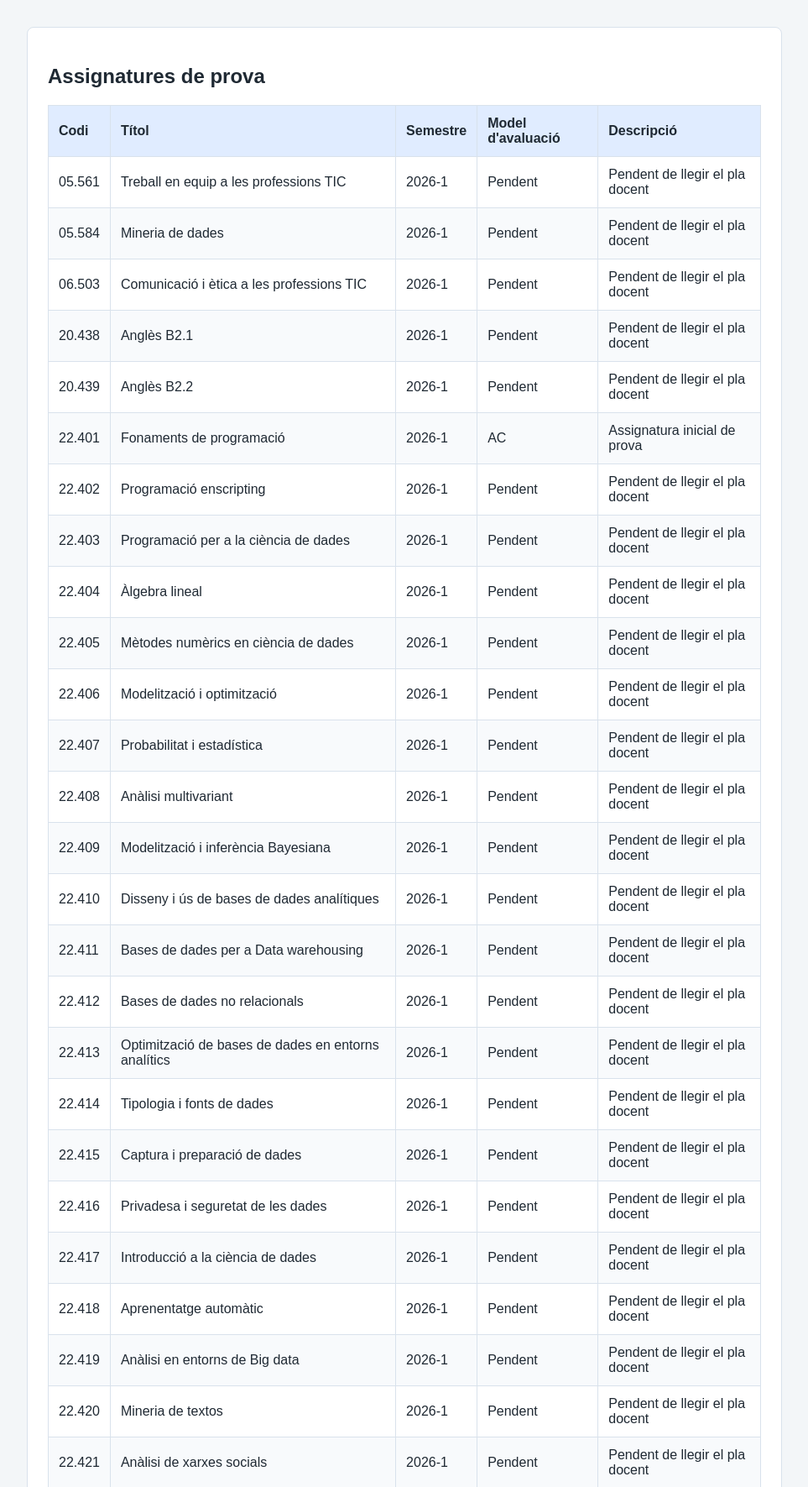
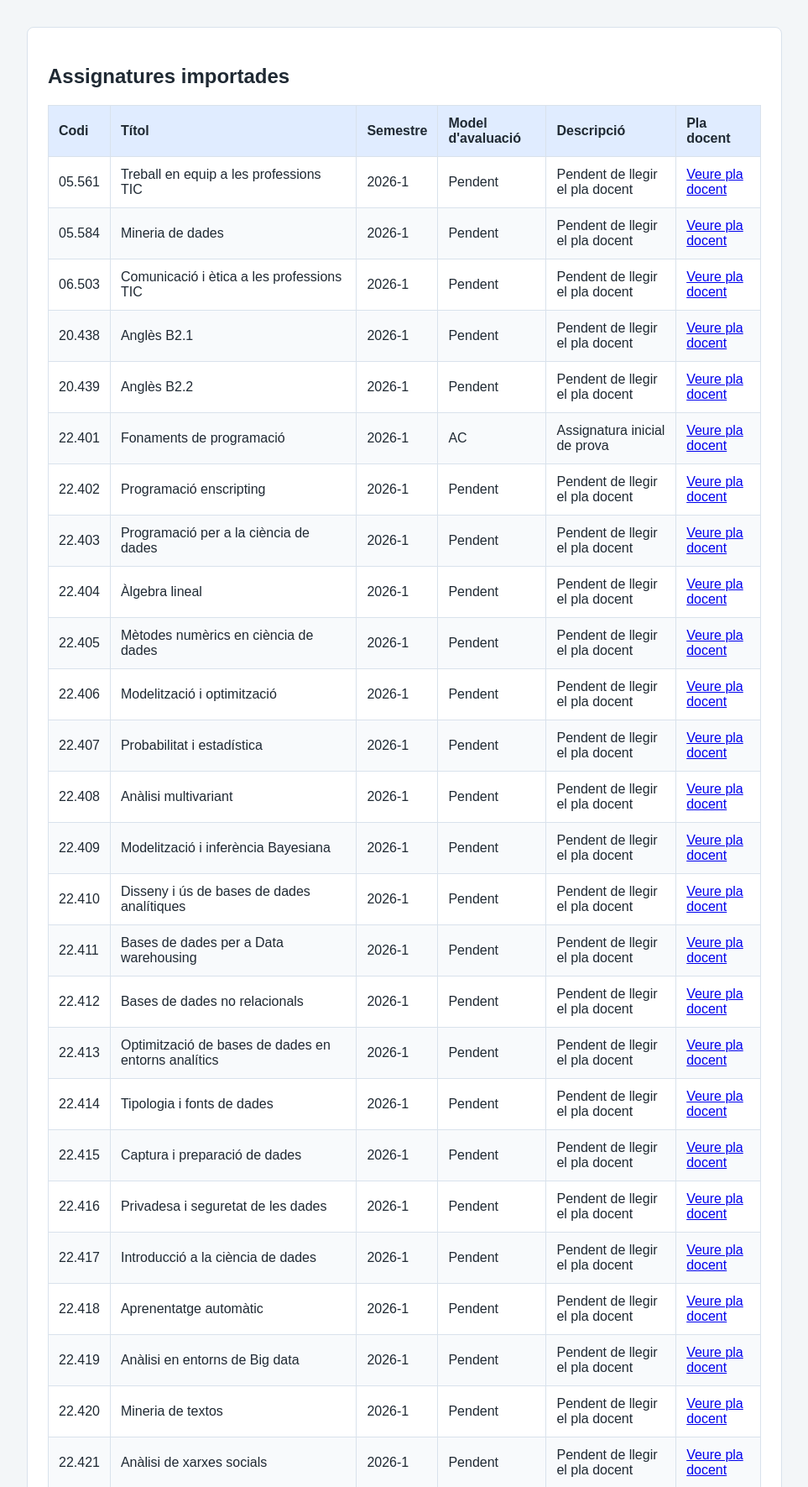
Before and after one commit to normanmas/app_assignatures, a Flask app: page /assignatures in a window 1280 px wide. Shown: the part 178-1949 px from the top of the page at 84% size, without its empty margins (158-1121 px from the left). Run offline with Flask 3, Linux system fonts and the light colour scheme; data comes from the database, SQL or seed files in the repository; both versions use the stored data as it was after the commit.

Commit message:
Importa les assignatures de la uoc

```diff
--- a/app.py
+++ b/app.py
@@ -1,6 +1,7 @@
 # Importar llibreries
-from flask import Flask, render_template
-from base_dades import crear_taules, afegir_dades_inicials, obtenir_assignatures
+from flask import Flask, render_template, redirect, url_for
+from base_dades import crear_taules, afegir_dades_inicials, obtenir_assignatures, inserir_assignatura, existeix_assignatura
+from scraper import llegir_assignatures_grau
 
 # Crear l'aplicació web
 aplicacio = Flask(__name__)
@@ -21,6 +22,21 @@ def veure_assignatures():
     assignatures = obtenir_assignatures()
     return render_template("assignatures.html", assignatures = assignatures)
 
+@aplicacio.route('/importar')
+def importar_assignatures():
+    url_grau = 'https://www.uoc.edu/ca/estudis/graus/grau-data-science'
+    assignatures_uoc = llegir_assignatures_grau(url_grau)
+    for assignatura in assignatures_uoc:
+        if not existeix_assignatura(assignatura['codi']):
+            inserir_assignatura(assignatura['codi'],
+                                assignatura['titol'],
+                                "2026-1",
+                                "Pendent",
+                                "Pendent de llegir el pla docent",
+                                assignatura['url']
+                                )
+    return redirect(url_for('veure_assignatures'))
+
 if __name__ == "__main__":
     crear_taules()              # Crear les taules a la base de dades si no existeixen
     afegir_dades_inicials()     # Afegir dades inicials si la base de dades està buida
--- a/base_dades.py
+++ b/base_dades.py
@@ -70,3 +70,15 @@ def afegir_dades_inicials():
                             "Assignatura inicial de prova",
                             "https://apps.uoc.edu/PlaDocent/PlaDocent?Semestre=20261&SignatureCode=22.401&Context=3&Locale=ca"
         )
+# Funció per buscar duplicats de les assignatures i evitar d'importar dos cops
+def existeix_assignatura(codi):
+    connexio = obtenir_connexio()
+
+    resultat = connexio.execute("""
+                            SELECT COUNT(*) AS total
+                            FROM assignatures
+                            WHERE codi = ?
+                            """, (codi,)).fetchone()
+
+    connexio.close()
+    return resultat["total"] > 0
--- a/templates/assignatures.html
+++ b/templates/assignatures.html
@@ -13,7 +13,7 @@
 
     <main class="contingut">
         <section class="targeta">
-            <h2>Assignatures de prova</h2>
+            <h2>Assignatures importades</h2>
 
             <table class = "taula-assignatures">
                 <thead>
@@ -23,6 +23,7 @@
                         <th>Semestre</th>
                         <th>Model d'avaluació</th>
                         <th>Descripció</th>
+                        <th>Pla docent</th>
                     </tr>
                 </thead>
                 <tbody>
@@ -33,6 +34,9 @@
                             <td>{{ assignatura.semestre }}</td>
                             <td>{{ assignatura.model_avaluacio }}</td>
                             <td>{{ assignatura.descripcio }}</td>
+                            <td>
+                                <a href="{{ assignatura.url }}" target="_blank">Veure pla docent</a>
+                            </td>
                         </tr>
                     {% endfor %}
                 </tbody>
--- a/templates/index.html
+++ b/templates/index.html
@@ -16,6 +16,7 @@
             <h2>Benvingut</h2>
             <p>Aquesta aplicació ajuda a consultar i comparar assignatures.</p>
             <a class="botó" href="/assignatures">Veure assignatures</a>
+            <a class="botó" href="/importar">Importar assignatures UOC</a>
         </section>
     </main>
 </body>
```
Also changed, not shown: dades/assignatures.sqlite.
